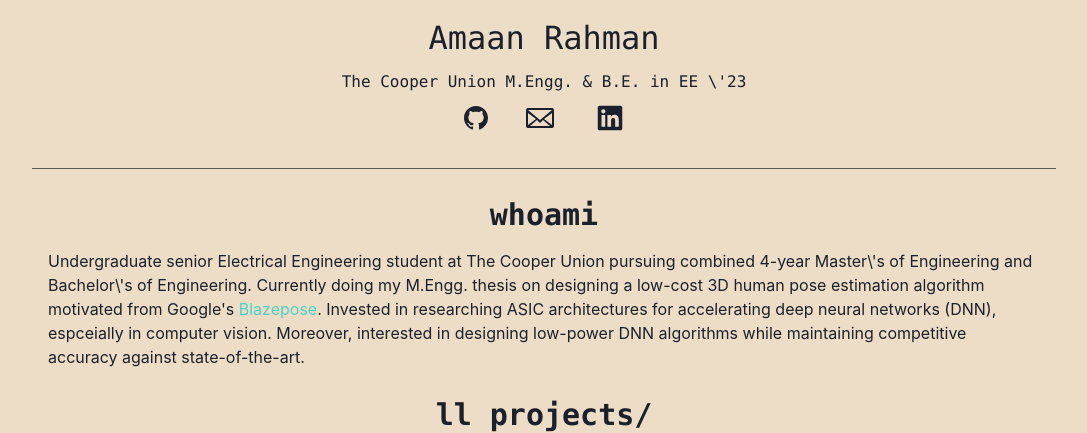
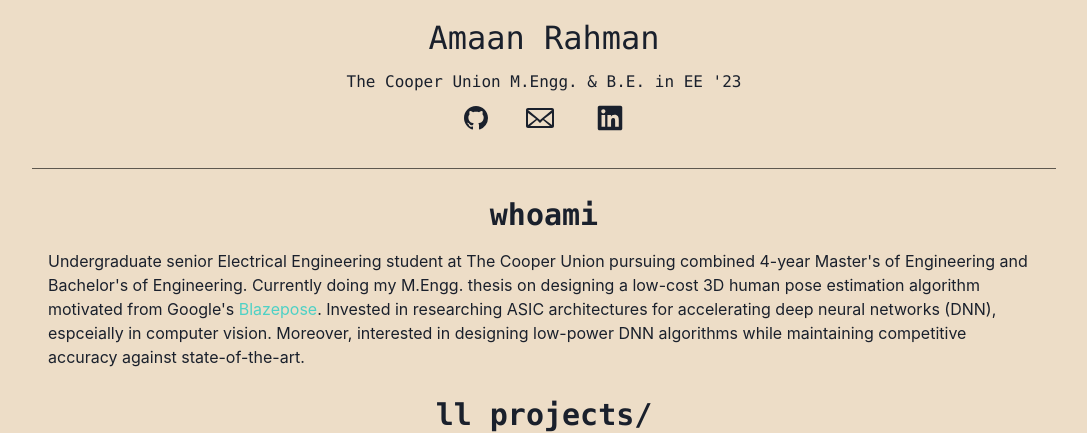
Before and after one commit to amaan4152/amaan4152-portfolio, a Next.js app: page / in a window 1280 px wide. Shown: the part 267-700 px from the top of the page, without its empty margins (96-1183 px from the left). Built offline with nearby package versions, Linux system fonts and the light colour scheme.

Commit message:
lint bugs fixed

```diff
--- a/components/Layout.js
+++ b/components/Layout.js
@@ -86,7 +86,7 @@ export default function Layout({ children, ...extraMeta }) {
                         >
                             <Text>
                                 The Cooper Union
-                                M.Engg. & B.E. in EE \'23
+                                M.Engg. & B.E. in EE '23
                             </Text>
 
                         </Container>
--- a/pages/index.js
+++ b/pages/index.js
@@ -32,7 +32,7 @@ export default function Home() {
             whoami
           </Heading>
           <Text>
-            Undergraduate senior Electrical Engineering student at The Cooper Union pursuing combined 4-year Master\'s of Engineering and Bachelor\'s of Engineering. Currently doing my M.Engg. thesis on designing a low-cost 3D human pose estimation algorithm motivated from Google's <Link color="teal.300" href="https://google.github.io/mediapipe/solutions/pose.html">Blazepose</Link>. Invested in researching ASIC architectures for accelerating deep neural networks (DNN), espceially in computer vision. Moreover, interested in designing low-power DNN algorithms while maintaining competitive accuracy against state-of-the-art.
+            Undergraduate senior Electrical Engineering student at The Cooper Union pursuing combined 4-year Master's of Engineering and Bachelor's of Engineering. Currently doing my M.Engg. thesis on designing a low-cost 3D human pose estimation algorithm motivated from Google's <Link color="teal.300" href="https://google.github.io/mediapipe/solutions/pose.html">Blazepose</Link>. Invested in researching ASIC architectures for accelerating deep neural networks (DNN), espceially in computer vision. Moreover, interested in designing low-power DNN algorithms while maintaining competitive accuracy against state-of-the-art.
           </Text>
 
 
@@ -145,7 +145,7 @@ export default function Home() {
                         </LinkOverlay>
                       </Heading>
                       <Text fontSize="16px">
-                        Implemented various data structures in C++ such as hash tables, heaps, Djikstra\'s algorithm, and dynamic programming.
+                        Implemented various data structures in C++ such as hash tables, heaps, Djikstra's algorithm, and dynamic programming.
                       </Text>
                     </CardBody>
                   </Stack>
```
Also changed, not shown: .eslintrc.json.
